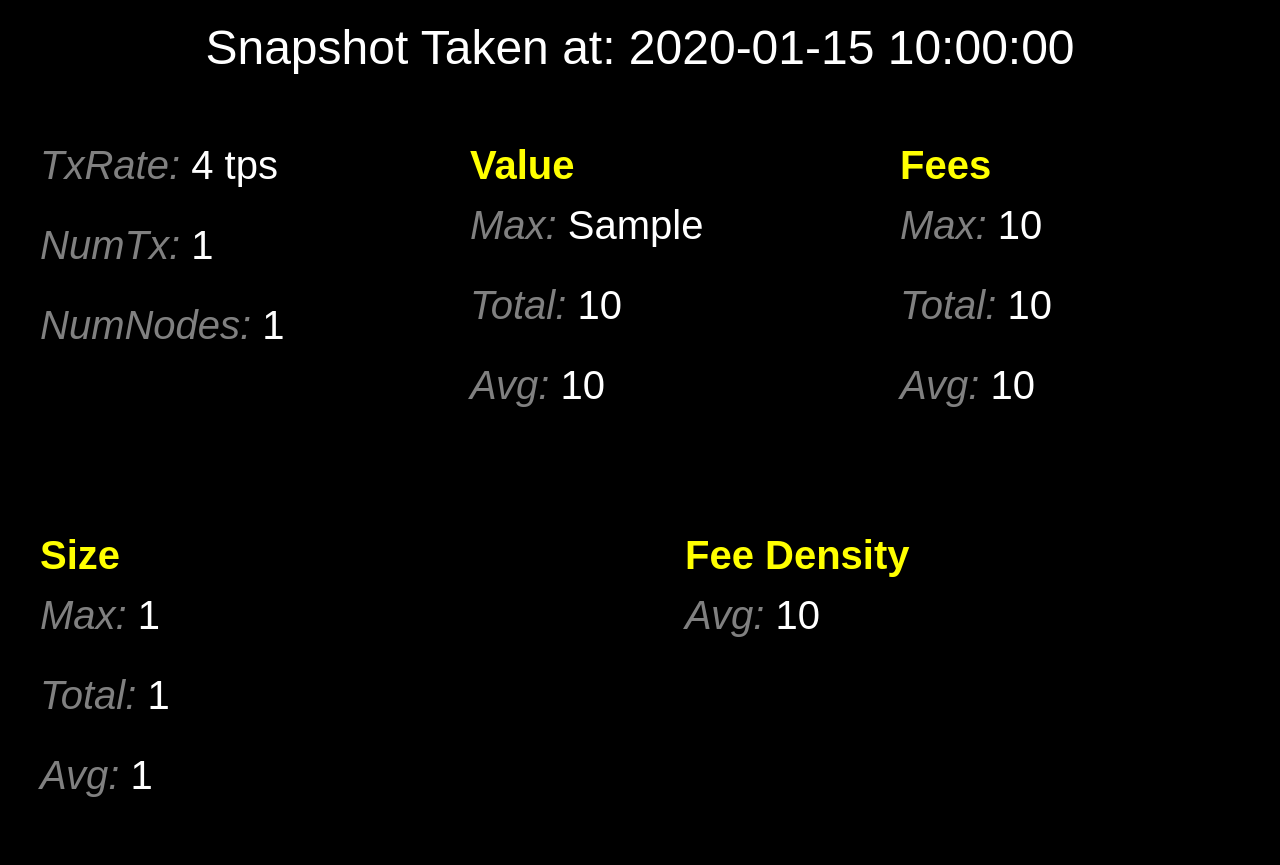
After one commit to zzzhang12/Bitcoin-Visualisation, a Flask app: template client/templates/snapshot_info.html in a window 1280 px wide. The commit adds this page. Run offline with Flask 3, Linux system fonts and the light colour scheme; the template is opened without the code that fills it: most values are stand-ins (such as "Sample title", 1, 10 or a date in 2020).

Commit message:
Added a page displaying info of snapshots.

```diff
--- a/client/templates/controller.html
+++ b/client/templates/controller.html
@@ -230,7 +230,7 @@
 
 
             button.addEventListener('click', () => {
-                const url = `http://[2a0c:5bc0:40:2e26:4961:8fe2:345d:7569]:3000/static_graph?snapshot=${snapshot.file_name}`;
+                // const url = `http://[2a0c:5bc0:40:2e26:4961:8fe2:345d:7569]:3000/static_graph?snapshot=${snapshot.file_name}`;
 
                 // const payload = {
                 //     app: {
@@ -268,7 +268,8 @@
                 //     console.error('Error loading snapshot into the observatory:', error);
                 // });
 
-                window.open(`/static_graph?snapshot=${snapshot.file_name}`, '_blank');
+                // window.open(`/static_graph?snapshot=${snapshot.file_name}`, '_blank');
+                window.open(`/snapshot_stats?snapshot=${snapshot.file_name}`, '_blank');
             });
             snapshotList.appendChild(button);
             });
--- /dev/null
+++ b/client/templates/snapshot_info.html
@@ -0,0 +1,83 @@
+<!DOCTYPE html>
+<html lang="en">
+<head>
+    <meta charset="UTF-8">
+    <title>Snapshot - {{ timestamp }}</title>
+    <style>
+        body {
+            background-color: #000000;
+            margin: 0;
+            overflow: hidden;
+            display: flex;
+            flex-direction: column;
+            height: 100vh;
+        }
+        #header {
+            color: white;
+            font-family: Arial, sans-serif;
+            font-size: 300%;
+            text-align: center;
+            margin: 20px;
+        }
+        #statsArea {
+            color: white;
+            padding: 20px;
+            font-family: Arial, sans-serif;
+            font-size: 250%;
+            line-height: 1.5;
+            display: flex;
+            justify-content: space-around;
+            flex-wrap: wrap;
+            flex: 1;
+            gap: 50px;
+        }
+        .stat-block {
+            flex: 1 1 calc(33.33% - 100px);
+            margin: 20px;
+            text-align: left;
+        }
+        b {
+            color: yellow;
+        }
+        i {
+            color: rgb(128, 128, 128);
+        }
+        .stat-block div {
+            display: inline-block;
+            margin-bottom: 20px;
+        }
+    </style>
+</head>
+<body oncontextmenu="return false;">
+    <div id="header">Snapshot Taken at: {{ timestamp }}</div>
+    <div id="statsArea">
+        <div class="stat-block">
+            <i>TxRate:</i> <div>{{ stats.txRate or 'N/A' }}</div> tps <br>
+            <i>NumTx:</i> <div>{{ stats.numTx or 'N/A' }}</div><br>
+            <i>NumNodes:</i> <div>{{ stats.numNodes or 'N/A' }}</div>
+        </div>
+        <div class="stat-block">
+            <b>Value</b><br>
+            <i>Max:</i> <div>{{ stats.txMaxVal or 'N/A' }}</div><br>
+            <i>Total:</i> <div>{{ stats.txTotalVal or 'N/A' }}</div><br>
+            <i>Avg:</i> <div>{{ stats.txAvgVal or 'N/A' }}</div>
+        </div>
+        <div class="stat-block">
+            <b>Fees</b><br>
+            <i>Max:</i> <div>{{ stats.txMaxFee or 'N/A' }}</div><br>
+            <i>Total:</i> <div>{{ stats.txTotalFee or 'N/A' }}</div><br>
+            <i>Avg:</i> <div>{{ stats.txAvgFee or 'N/A' }}</div>
+        </div>
+        <div class="stat-block">
+            <b>Size</b><br>
+            <i>Max:</i> <div>{{ stats.txMaxSize or 'N/A' }}</div><br>
+            <i>Total:</i> <div>{{ stats.txTotalSize or 'N/A' }}</div><br>
+            <i>Avg:</i> <div>{{ stats.txAvgSize or 'N/A' }}</div>
+        </div>
+        <div class="stat-block">
+            <b>Fee Density</b><br>
+            <i>Avg:</i> <div>{{ stats.txAvgFeeDens or 'N/A' }}</div>
+        </div>
+    </div>
+</body>
+</html>
--- a/server/server.py
+++ b/server/server.py
@@ -934,7 +934,7 @@ def static_proxy(path):
 
 @app.route('/', methods=['GET'])
 def index():
-    return render_template('index.html')
+    return render_template('mempool.html')
 
 
 @app.route('/controller')
@@ -1016,13 +1016,17 @@ def list_snapshots():
     return jsonify(snapshots)
 
 
-@app.route('/get_snapshot', methods=['GET'])
-def get_snapshot():
-    file_path = os.path.join(app.static_folder, 'saved_graph.json')
+@app.route('/snapshot_stats', methods=['GET'])
+def snapshot_stats():
+    snapshot = request.args.get('snapshot', 'saved_graph.json')
+    file_path = os.path.join(app.static_folder, snapshot)
+
     try:
         with open(file_path, 'r') as f:
             graph_data = json.load(f)
-        return jsonify(graph_data)
+            stats = graph_data.get('stats', {})
+            timestamp = snapshot.replace('graph_snapshot_', '').replace('.json', '')
+            return render_template('snapshot_info.html', stats=stats, timestamp=timestamp)
     except Exception as e:
         return jsonify({"status": "error", "message": str(e)}), 500
 
```
Also changed, not shown: client/templates/mempool.html (renamed from client/templates/index.html).
